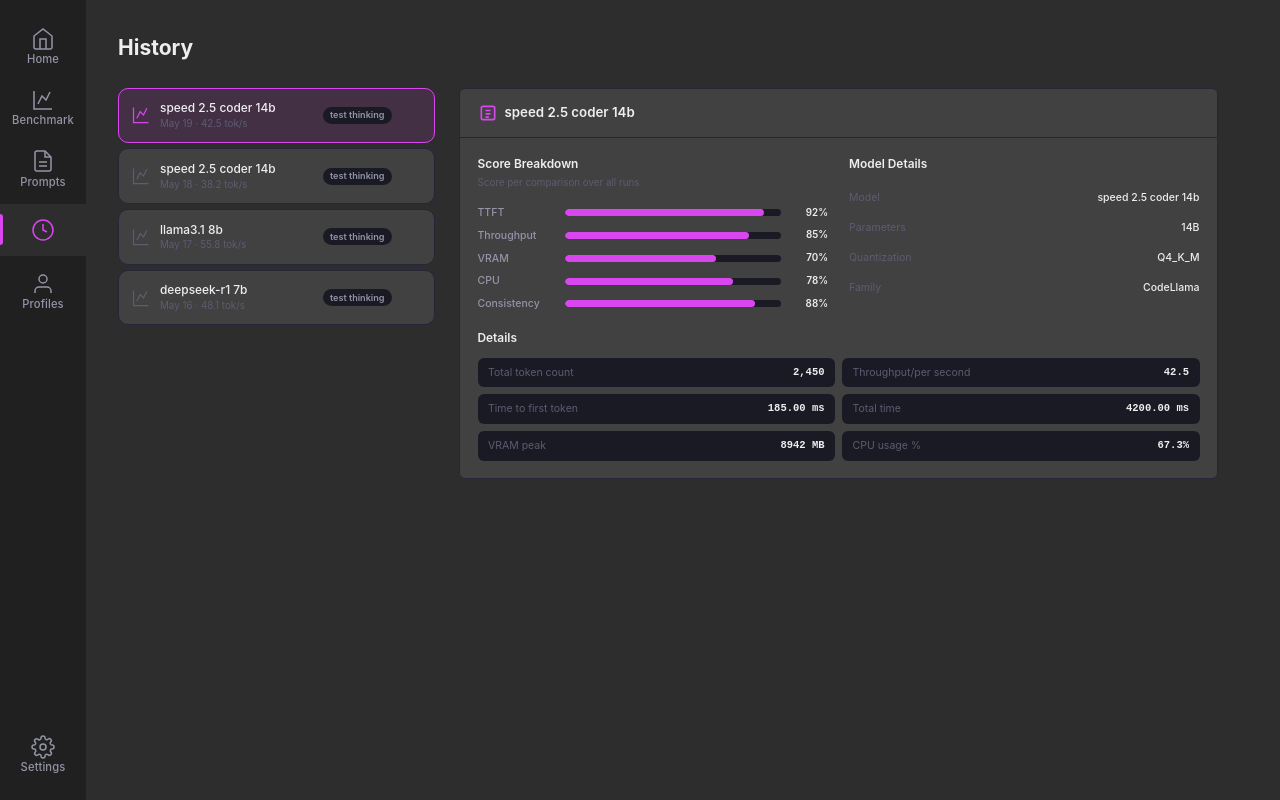
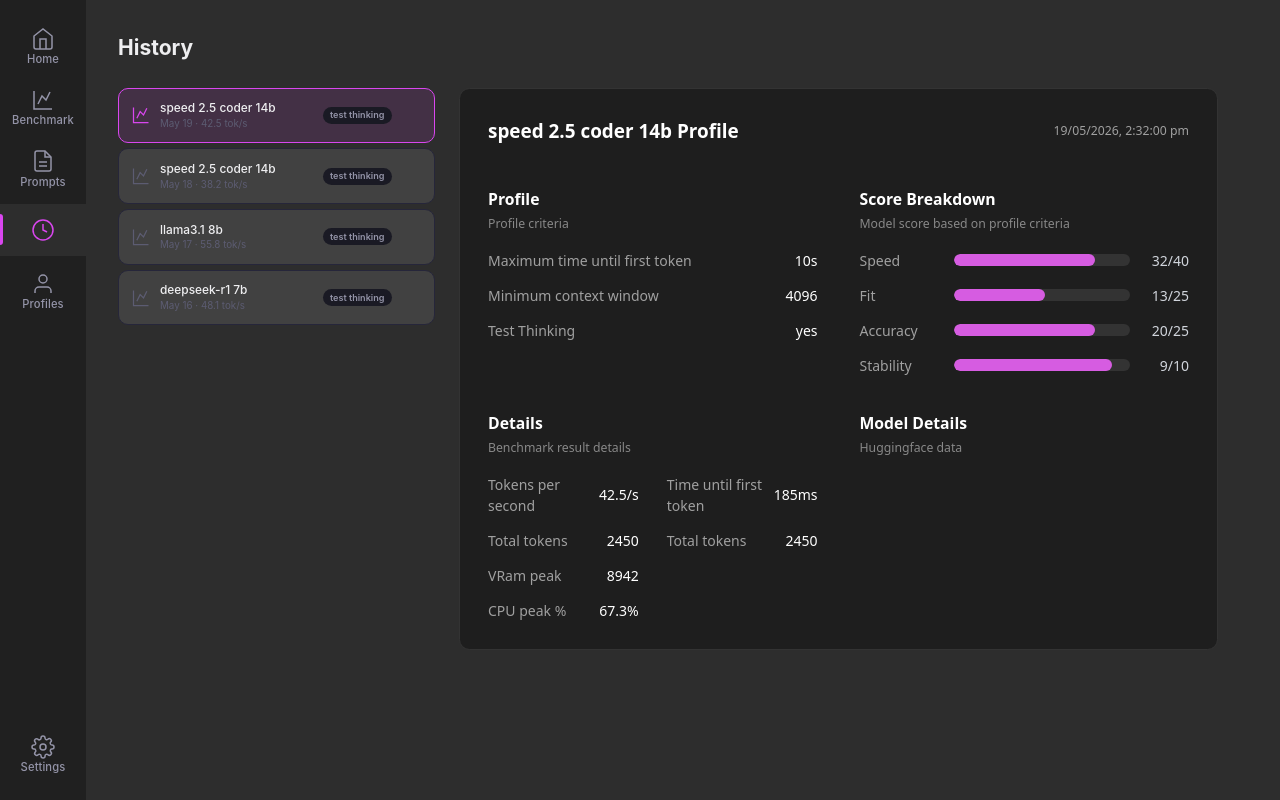
Before and after one commit to caasion/local-bench, a React (Vite) app: page / in a window 1280 px wide. Both pictures are taken after a click on the button "History". Built offline with nearby package versions, Linux system fonts and the light colour scheme.

Commit message:
feat (ui): Update resultcard styling

```diff
--- a/src/ResultCard.tsx
+++ b/src/ResultCard.tsx
@@ -1,6 +1,5 @@
 import type { MockBenchmarkRun } from "./mockData";
-import { formatTime } from "./mockData";
-import { MOCK_MODELS } from "./mockData";
+import { formatTimeShort } from "./mockData";
 
 interface ResultCardProps {
   run: MockBenchmarkRun;
@@ -9,100 +8,126 @@
 }
 
 export function ResultCard({ run, onClose, compact }: ResultCardProps) {
-  const model = MOCK_MODELS.find((m) => m.name === run.model_name);
-
-  const scoreEntries: { label: string; value: number }[] = [
-    { label: "TTFT", value: run.scores.ttft },
-    { label: "Throughput", value: run.scores.throughput },
-    { label: "VRAM", value: run.scores.vram },
-    { label: "CPU", value: run.scores.cpu },
-    { label: "Consistency", value: run.scores.consistency },
-  ];
+  // Format the date to match the image: e.g., 15/05/2026, 3:32:51 pm
+  const date = new Date(run.run_at);
+  const formattedDate = new Intl.DateTimeFormat('en-GB', {
+    day: '2-digit',
+    month: '2-digit',
+    year: 'numeric',
+    hour: 'numeric',
+    minute: '2-digit',
+    second: '2-digit',
+    hour12: true
+  }).format(date);
 
   return (
-    <div className="bg-[var(--bg-card)] border border-[var(--border)] rounded-[var(--radius-sm)] overflow-hidden">
+    <div className="bg-[#1e1e1e] text-[#e0e0e0] border border-[#333] rounded-xl p-8 h-full" style={{ fontFamily: 'system-ui, sans-serif' }}>
       {/* Header */}
-      <div className="flex items-center justify-between px-5 py-4 border-b border-[var(--border)]">
-        <div className="flex items-center gap-2">
-          <span className="flex text-[var(--accent)]">
-            <svg width="20" height="20" viewBox="0 0 24 24" fill="none" stroke="currentColor" strokeWidth="2">
-              <rect x="4" y="4" width="16" height="16" rx="2" />
-              <path d="M9 9h6M9 13h6M9 17h4" />
-            </svg>
-          </span>
-          <span className="text-[0.95rem] font-semibold text-[var(--text-primary)]">{run.model_name}</span>
-        </div>
-        {onClose && (
-          <button
-            onClick={onClose}
-            className="w-7 h-7 flex items-center justify-center border-0 bg-transparent text-[var(--text-muted)] cursor-pointer rounded hover:bg-[var(--bg-hover)] hover:text-[var(--text-primary)] transition-colors duration-150"
-          >
-            <svg width="16" height="16" viewBox="0 0 24 24" fill="none" stroke="currentColor" strokeWidth="2">
-              <path d="M18 6L6 18M6 6l12 12" />
-            </svg>
-          </button>
-        )}
+      <div className="flex justify-between items-center mb-8 pb-4">
+        <h2 className="text-[1.35rem] font-semibold text-white">{run.model_name} Profile</h2>
+        <span className="text-[#a0a0a0] text-sm">{formattedDate}</span>
       </div>
 
-      {/* Body */}
-      <div className={`grid grid-cols-2 p-5 ${compact ? "gap-4" : "gap-6"}`}>
+      <div className="grid grid-cols-2 gap-x-12 gap-y-10">
+        {/* Profile */}
+        <div>
+          <h3 className="text-lg font-semibold text-white mb-1">Profile</h3>
+          <p className="text-sm text-[#888] mb-5">Profile criteria</p>
+          <div className="flex flex-col gap-4">
+            <div className="flex justify-between items-center">
+              <span className="text-[#a0a0a0]">Maximum time until first token</span>
+              <span className="font-medium text-white">10s</span>
+            </div>
+            <div className="flex justify-between items-center">
+              <span className="text-[#a0a0a0]">Minimum context window</span>
+              <span className="font-medium text-white">4096</span>
+            </div>
+            <div className="flex justify-between items-center">
+              <span className="text-[#a0a0a0]">Test Thinking</span>
+              <span className="font-medium text-white">yes</span>
+            </div>
+          </div>
+        </div>
+
         {/* Score Breakdown */}
         <div>
-          <h4 className="text-[0.85rem] font-semibold text-[var(--text-primary)] mb-1">Score Breakdown</h4>
-          <p className="text-[0.7rem] text-[var(--text-muted)] mb-4">Score per comparison over all runs</p>
-          <div className="flex flex-col gap-2">
-            {scoreEntries.map((entry) => (
-              <div key={entry.label} className="grid grid-cols-[80px_1fr_40px] items-center gap-2">
-                <span className="text-[0.75rem] font-medium text-[var(--text-secondary)]">{entry.label}</span>
-                <div className="h-2 bg-[var(--bg-surface)] rounded-full overflow-hidden">
-                  <div
-                    className="h-full bg-[var(--accent)] rounded-full transition-[width] duration-[600ms] ease-out"
-                    style={{ width: `${entry.value}%` }}
-                  />
-                </div>
-                <span className="text-[0.7rem] font-semibold text-[var(--text-primary)] text-right">{entry.value}%</span>
+          <h3 className="text-lg font-semibold text-white mb-1">Score Breakdown</h3>
+          <p className="text-sm text-[#888] mb-5">Model score based on profile criteria</p>
+          <div className="flex flex-col gap-4">
+            <div className="grid grid-cols-[80px_1fr_45px] items-center gap-4">
+              <span className="text-[#a0a0a0]">Speed</span>
+              <div className="h-3.5 bg-[#333] rounded-full overflow-hidden">
+                <div className="h-full bg-[#d65ce1] rounded-full" style={{ width: '80%' }}></div>
               </div>
-            ))}
+              <span className="text-right text-gray-300">32/40</span>
+            </div>
+            <div className="grid grid-cols-[80px_1fr_45px] items-center gap-4">
+              <span className="text-[#a0a0a0]">Fit</span>
+              <div className="h-3.5 bg-[#333] rounded-full overflow-hidden">
+                <div className="h-full bg-[#d65ce1] rounded-full" style={{ width: '52%' }}></div>
+              </div>
+              <span className="text-right text-gray-300">13/25</span>
+            </div>
+            <div className="grid grid-cols-[80px_1fr_45px] items-center gap-4">
+              <span className="text-[#a0a0a0]">Accuracy</span>
+              <div className="h-3.5 bg-[#333] rounded-full overflow-hidden">
+                <div className="h-full bg-[#d65ce1] rounded-full" style={{ width: '80%' }}></div>
+              </div>
+              <span className="text-right text-gray-300">20/25</span>
+            </div>
+            <div className="grid grid-cols-[80px_1fr_45px] items-center gap-4">
+              <span className="text-[#a0a0a0]">Stability</span>
+              <div className="h-3.5 bg-[#333] rounded-full overflow-hidden">
+                <div className="h-full bg-[#d65ce1] rounded-full" style={{ width: '90%' }}></div>
+              </div>
+              <span className="text-right text-gray-300">9/10</span>
+            </div>
+          </div>
+        </div>
+
+        {/* Details */}
+        <div>
+          <h3 className="text-lg font-semibold text-white mb-1">Details</h3>
+          <p className="text-sm text-[#888] mb-5">Benchmark result details</p>
+          <div className="grid grid-cols-2 gap-x-8 gap-y-4">
+            {/* Left column */}
+            <div className="flex justify-between items-center">
+              <span className="text-[#a0a0a0]">Tokens per second</span>
+              <span className="font-medium text-white">{run.tokens_per_second.toFixed(1)}/s</span>
+            </div>
+            {/* Right column */}
+            <div className="flex justify-between items-center">
+              <span className="text-[#a0a0a0]">Time until first token</span>
+              <span className="font-medium text-white">{formatTimeShort(run.ttft_ns_mean)}</span>
+            </div>
+            {/* Left column */}
+            <div className="flex justify-between items-center">
+              <span className="text-[#a0a0a0]">Total tokens</span>
+              <span className="font-medium text-white">{run.total_tokens}</span>
+            </div>
+            {/* Right column */}
+            <div className="flex justify-between items-center">
+              <span className="text-[#a0a0a0]">Total tokens</span>
+              <span className="font-medium text-white">{run.total_tokens}</span>
+            </div>
+            {/* Left column */}
+            <div className="flex justify-between items-center">
+              <span className="text-[#a0a0a0]">VRam peak</span>
+              <span className="font-medium text-white">{run.vram_peak_mb}</span>
+            </div>
+            <div />{/* Empty right column */}
+            {/* Left column */}
+            <div className="flex justify-between items-center">
+              <span className="text-[#a0a0a0]">CPU peak %</span>
+              <span className="font-medium text-white">{run.cpu_peak_percent.toFixed(1)}%</span>
+            </div>
           </div>
         </div>
 
         {/* Model Details */}
         <div>
-          <h4 className="text-[0.85rem] font-semibold text-[var(--text-primary)] mb-1">Model Details</h4>
-          <p className="text-[0.7rem] text-[var(--text-muted)] mb-4"> </p>
-          <div className="flex flex-col gap-2">
-            {[
-              { key: "Model", value: run.model_name },
-              { key: "Parameters", value: model?.parameters ?? "N/A" },
-              { key: "Quantization", value: model?.quantization ?? "N/A" },
-              { key: "Family", value: model?.family ?? "N/A" },
-            ].map(({ key, value }) => (
-              <div key={key} className="flex justify-between py-1">
-                <span className="text-[0.75rem] text-[var(--text-muted)]">{key}</span>
-                <span className="text-[0.75rem] font-medium text-[var(--text-primary)]">{value}</span>
-              </div>
-            ))}
-          </div>
-        </div>
-      </div>
-
-      {/* Details */}
-      <div className="px-5 pb-5">
-        <h4 className="text-[0.85rem] font-semibold text-[var(--text-primary)] mb-1">Details</h4>
-        <div className="grid grid-cols-2 gap-2 mt-3">
-          {[
-            { label: "Total token count", value: run.total_tokens.toLocaleString() },
-            { label: "Throughput/per second", value: run.tokens_per_second.toFixed(1) },
-            { label: "Time to first token", value: formatTime(run.ttft_ns_mean) },
-            { label: "Total time", value: formatTime(run.total_time_ns_mean) },
-            { label: "VRAM peak", value: `${run.vram_peak_mb} MB` },
-            { label: "CPU usage %", value: `${run.cpu_peak_percent.toFixed(1)}%` },
-          ].map(({ label, value }) => (
-            <div key={label} className="flex justify-between items-center px-3 py-2 bg-[var(--bg-surface)] rounded-[var(--radius-sm)]">
-              <span className="text-[0.75rem] text-[var(--text-muted)]">{label}</span>
-              <span className="text-[0.75rem] font-semibold text-[var(--text-primary)] font-['Courier_New',monospace]">{value}</span>
-            </div>
-          ))}
+          <h3 className="text-lg font-semibold text-white mb-1">Model Details</h3>
+          <p className="text-sm text-[#888]">Huggingface data</p>
         </div>
       </div>
     </div>
```
